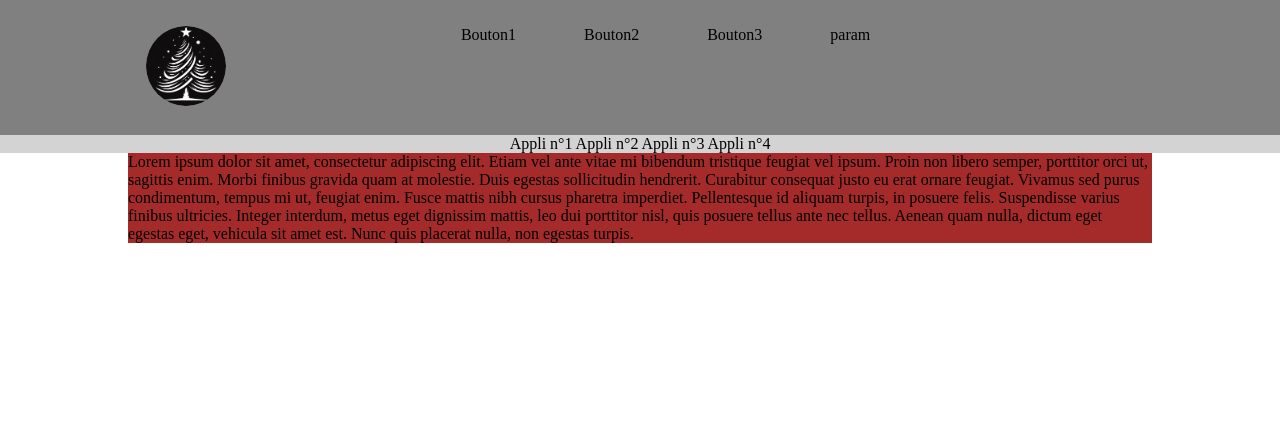
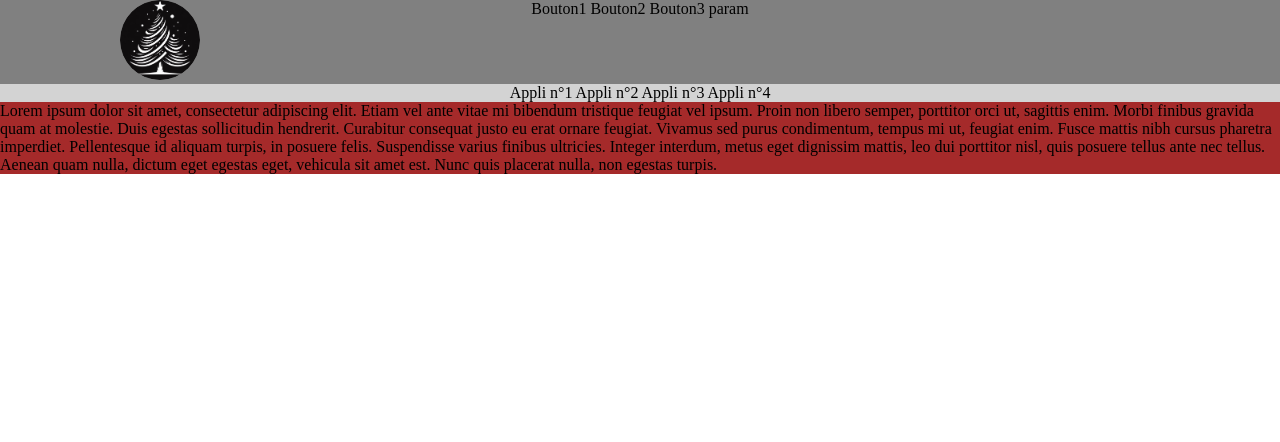
Before and after one commit to Burn3rII/Nuit-de-l-info, a Django app: template nuitinfo/exemple/templates/exemple/index.html in a window 1280 px wide; the page is wider, and only the part inside the window is pictured. Shown: the top 442 px of that part. Run offline with Django 3.2, Linux system fonts and the light colour scheme; the template is opened without the code that fills it, so the values that code supplies are empty.

Commit message:
Révision CSS
remise a zéro css

```diff
--- a/nuitinfo/exemple/static/exemple/style.css
+++ b/nuitinfo/exemple/static/exemple/style.css
@@ -9,7 +9,6 @@ img{
     background-color: grey;
     top: 0px;
     text-align: center;
-    padding: 2%;
     display: flex;
     width : 100%;
 
@@ -25,7 +24,7 @@ ul{
 }
 li{
     display : inline-block;
-    margin:0px 5% 0px;
+
 }
 #bouton{
     width:50%;
@@ -46,7 +45,7 @@ footer{
     width:100%;
 }
 #corps-page {
-    margin: 0px 10% 0px;
+
     height: 100%;
     background-color: brown;
 }
```
